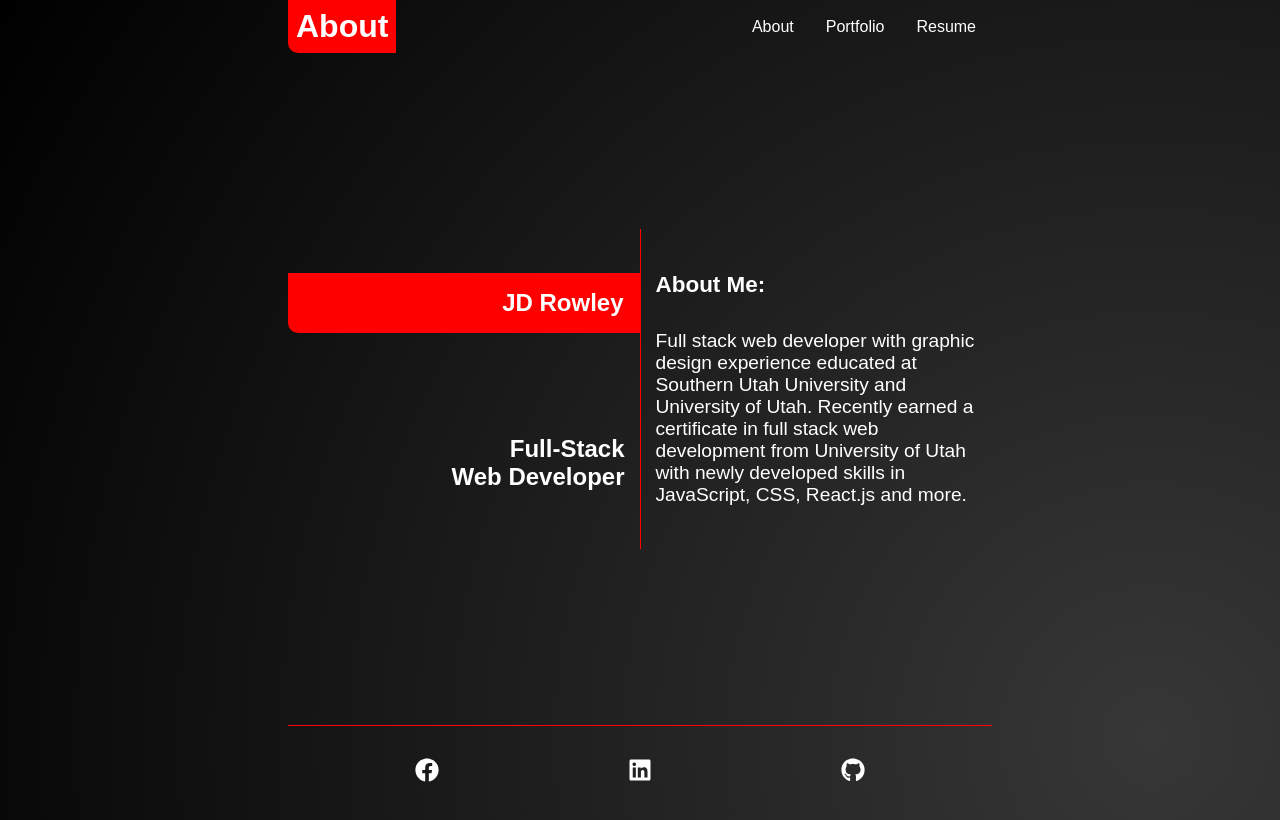
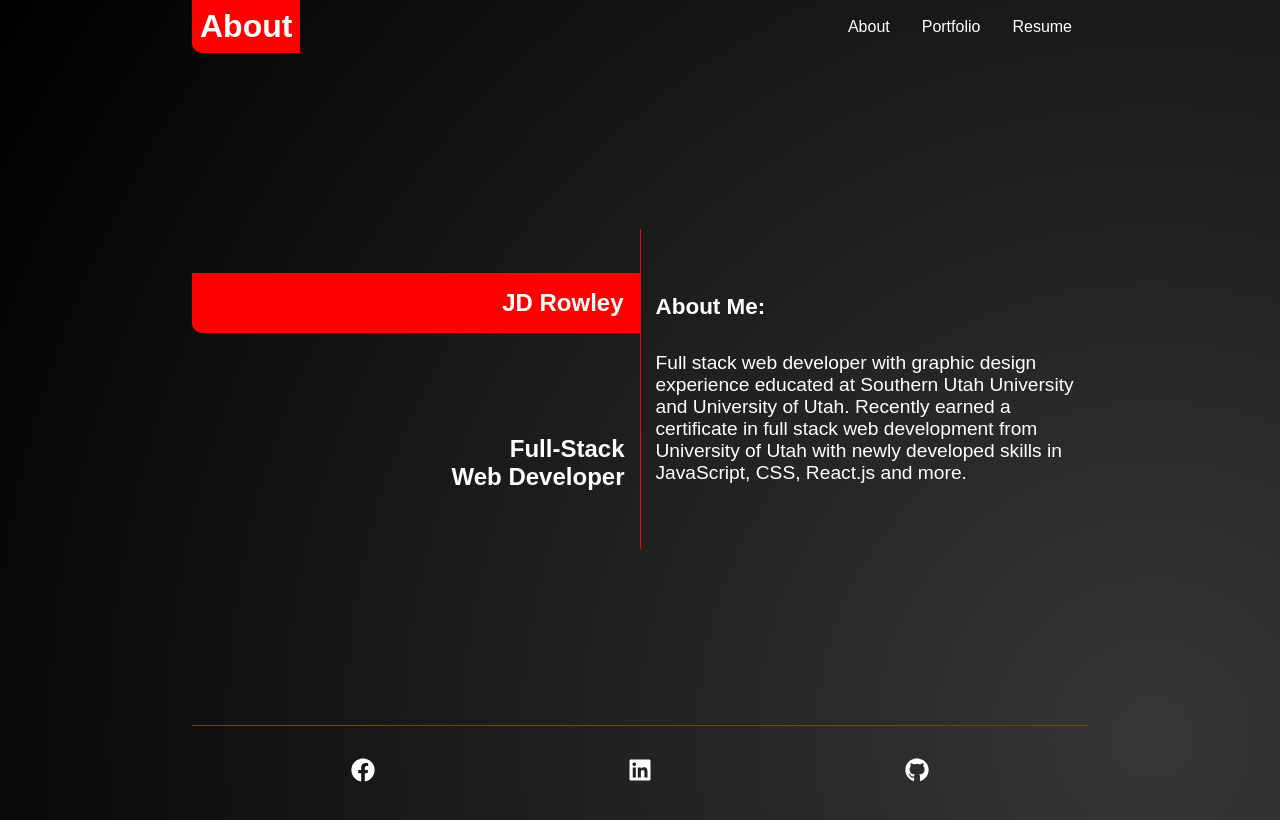
Before and after one commit to JD-Rowley/react-portfolio, a React (Create React App) app: page / in a window 1280 px wide. Built offline with nearby package versions, Linux system fonts and the light colour scheme.

Commit message:
minor css changes

```diff
--- a/src/index.css
+++ b/src/index.css
@@ -16,7 +16,7 @@ body {
   background: rgb(55,55,55);
   background: radial-gradient(circle at 90% 90%, rgba(55,55,55,1) 0%, rgba(0,0,0,1) 100%);
   min-height: 100vh;
-  max-width: 55vw;
+  max-width: 70vw;
   margin: auto;
 }
 
```
